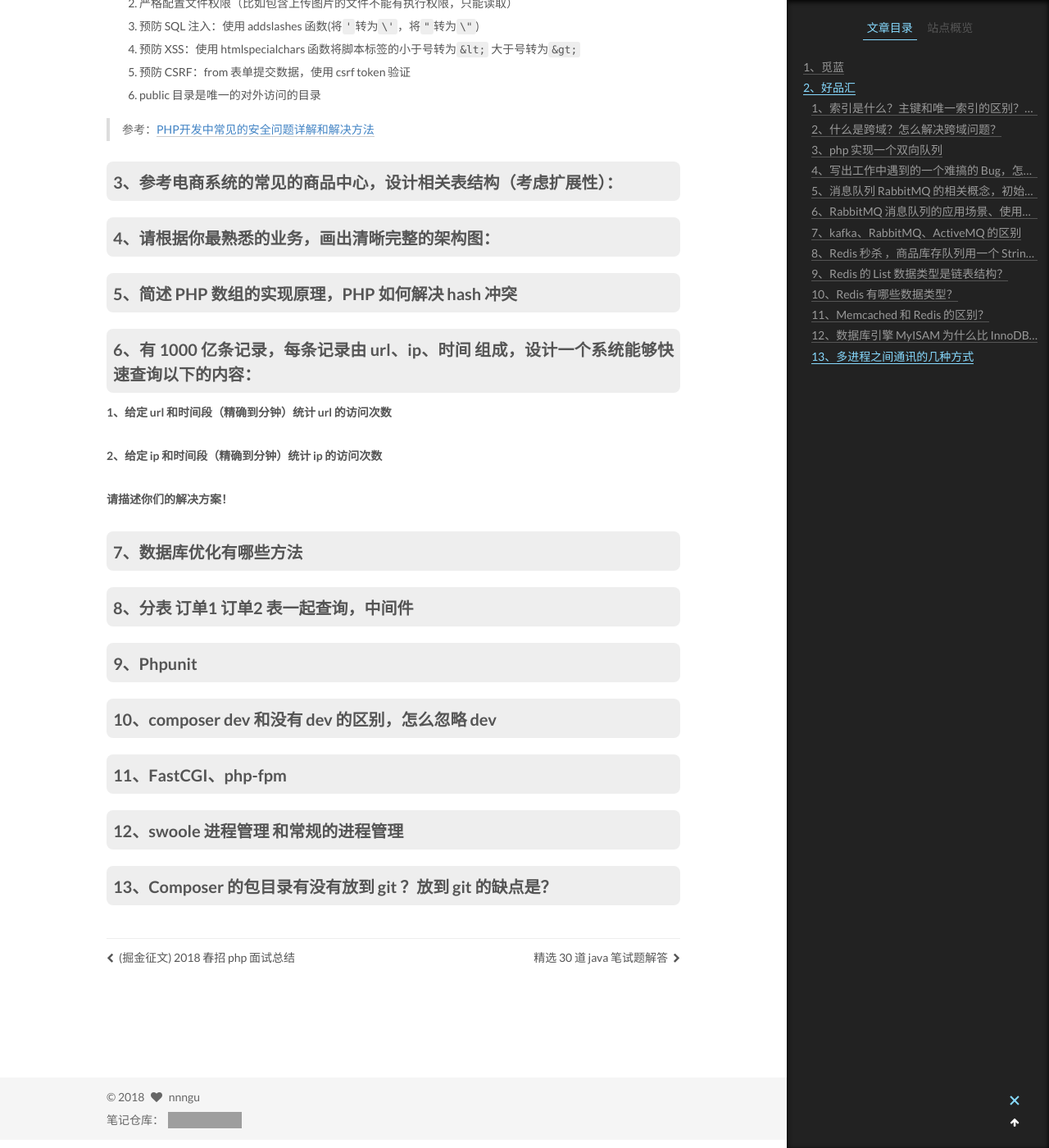
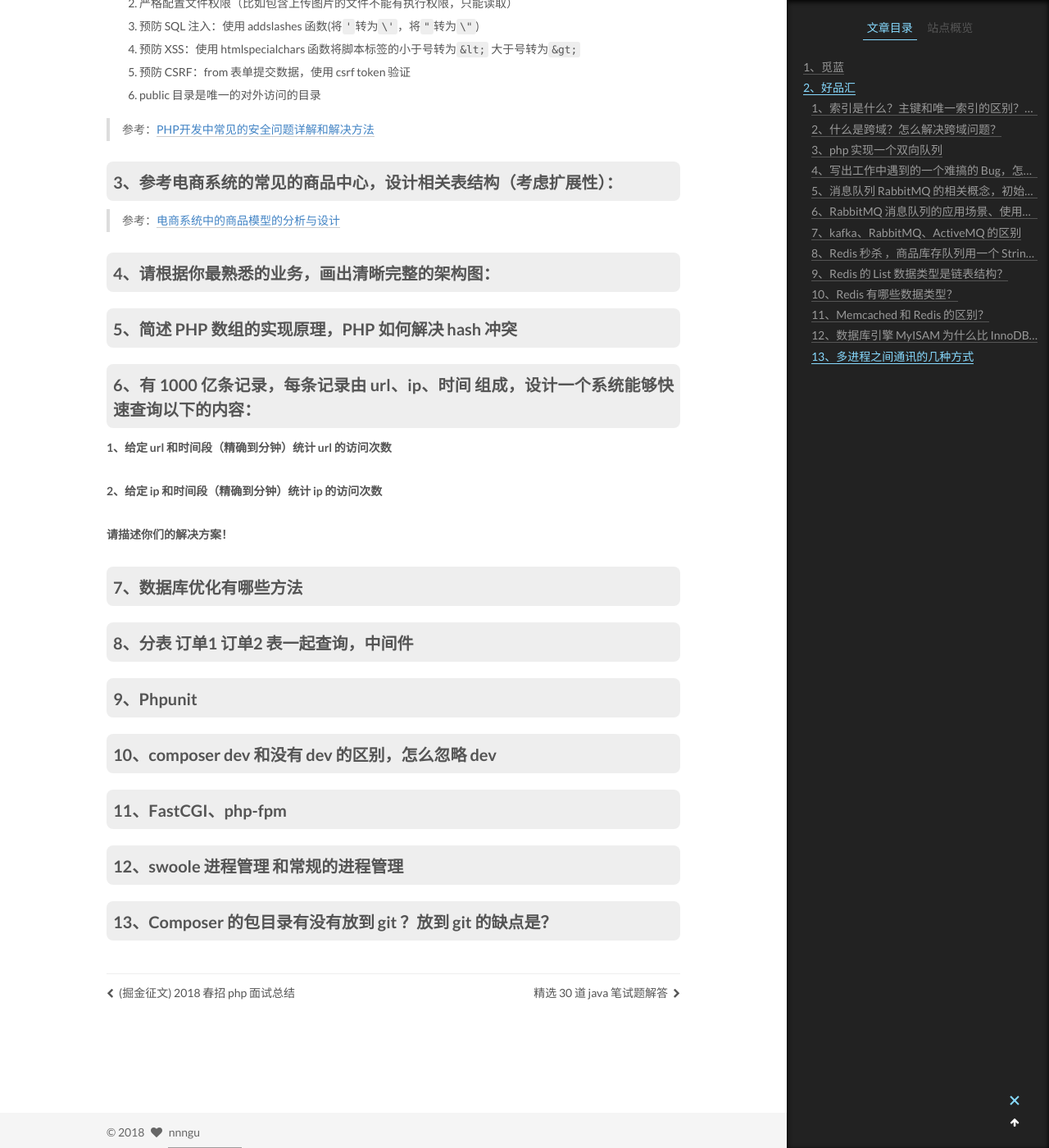
Before and after one commit to nnngu/LearningNotes, a Jekyll site: the page built from _posts/2018-06-05-PHP 面试题收集.md, in a window 1280 px wide and 1400 px high, scrolled down 19745 px. Shown: the whole window at 82% size. Built offline with Jekyll 4.4.1, drawn with Linux system fonts in a browser that asks for light colours; grey boxes are pictures that could not be loaded.

Commit message:
修改文件: _posts/2018-06-05-PHP 面试题收集.md

```diff
--- a/_posts/2018-06-05-PHP 面试题收集.md
+++ b/_posts/2018-06-05-PHP 面试题收集.md
@@ -648,9 +648,11 @@ Laravel 框架内置的 Auth 用来验证用户是否登录，底层也是使用
 
 ### 3、参考电商系统的常见的商品中心，设计相关表结构（考虑扩展性）：
 
+>参考：[电商系统中的商品模型的分析与设计](https://blog.csdn.net/u011431550/article/details/50674085)
+
+### 4、请根据你最熟悉的业务，画出清晰完整的架构图：
 
 
-### 4、请根据你最熟悉的业务，画出清晰完整的架构图：
 
 ### 5、简述 PHP 数组的实现原理，PHP 如何解决 hash 冲突
 
```
